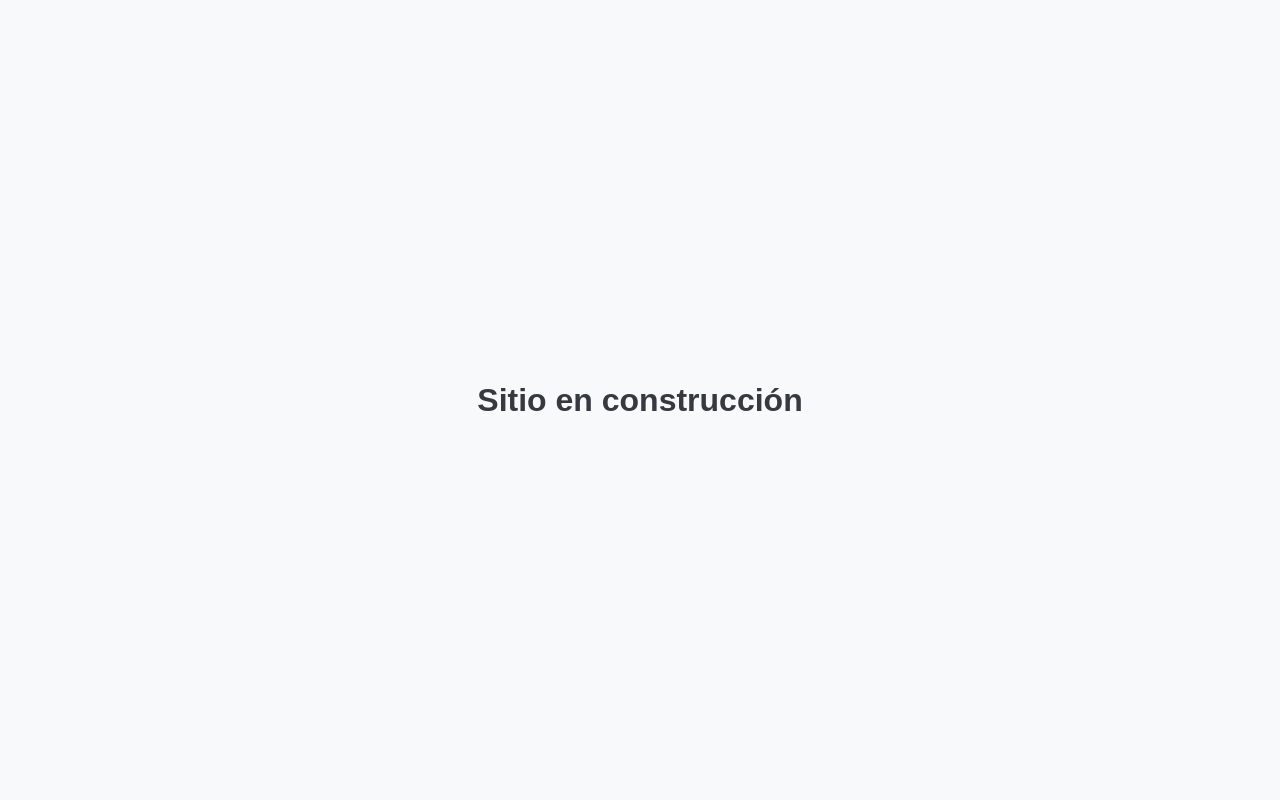
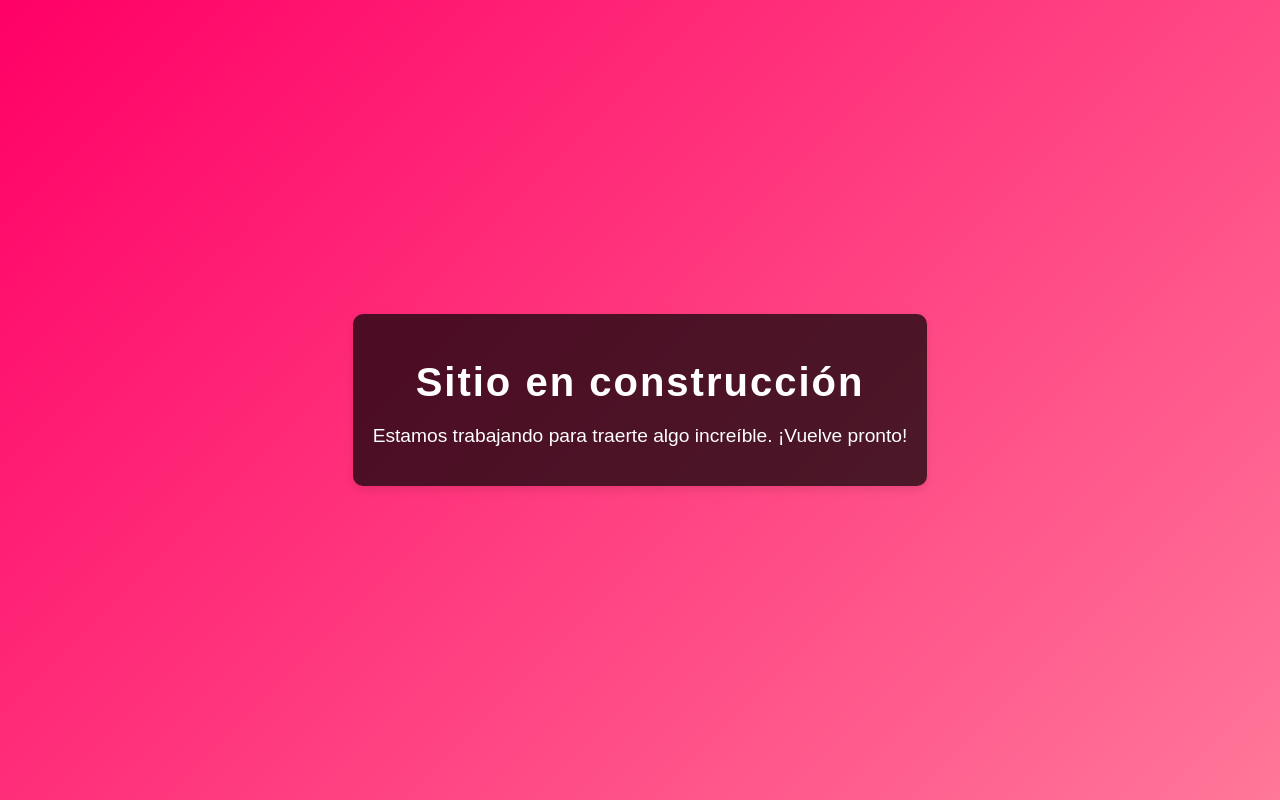
Before and after one commit to NightAlchemist/coinflip.github.io, a plain HTML site: page index.html in a window 1280 px wide. Drawn offline with Linux system fonts and the light colour scheme.

Commit message:
Update index.html

```diff
--- a/index.html
+++ b/index.html
@@ -11,15 +11,32 @@
             align-items: center;
             height: 100vh;
             margin: 0;
-            font-family: Arial, sans-serif;
-            background-color: #f8f9fa;
+            font-family: 'Arial', sans-serif;
+            background: linear-gradient(135deg, #f06, #f79);
+            color: #fff;
+            text-align: center;
+        }
+        .container {
+            max-width: 600px;
+            padding: 20px;
+            background-color: rgba(0, 0, 0, 0.7);
+            border-radius: 10px;
+            box-shadow: 0 4px 8px rgba(0, 0, 0, 0.1);
         }
         h1 {
-            color: #343a40;
+            font-size: 2.5em;
+            margin-bottom: 20px;
+            letter-spacing: 2px;
+        }
+        p {
+            font-size: 1.2em;
         }
     </style>
 </head>
 <body>
-    <h1>Sitio en construcción</h1>
+    <div class="container">
+        <h1>Sitio en construcción</h1>
+        <p>Estamos trabajando para traerte algo increíble. ¡Vuelve pronto!</p>
+    </div>
 </body>
 </html>
```
